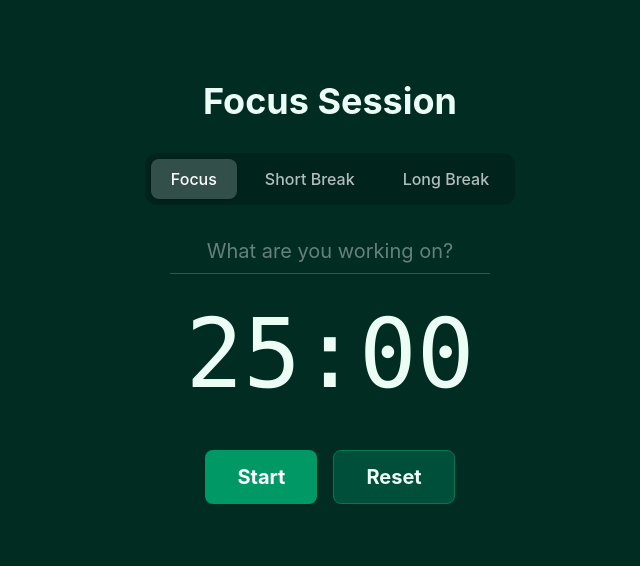
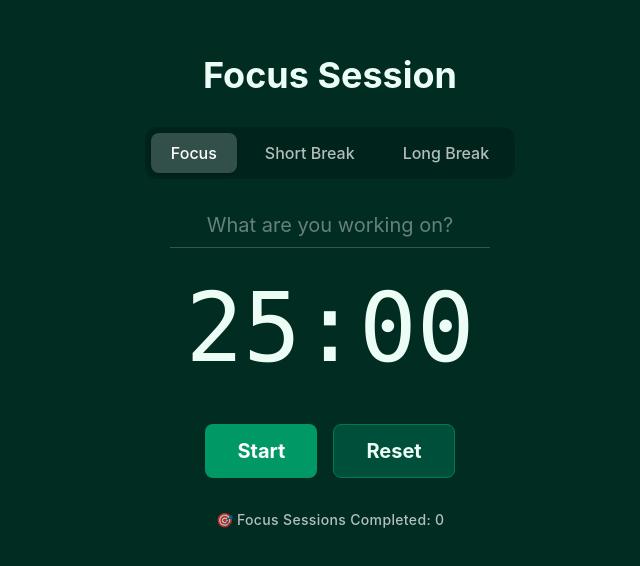
Before and after one commit to abikurian/pomodoro-tracker, a React (Vite) app: page / in a window 1280 px wide. Shown: the part 108-674 px from the top of the page, without its empty margins (310-950 px from the left). Built offline with nearby package versions, Linux system fonts and the light colour scheme.

Commit message:
feat: add cycle counter to track completed focus sessions

```diff
--- a/src/App.jsx
+++ b/src/App.jsx
@@ -7,11 +7,12 @@ const MODES = {
 };
 
 function App() {
-  // 1. State: Mode, time remaining, timer active status, and task objective
+  // 1. State: Mode, time remaining, timer active status, task objective, and completed cycles
   const [mode, setMode] = useState('Focus');
   const [timeLeft, setTimeLeft] = useState(MODES.Focus.duration);
   const [isActive, setIsActive] = useState(false);
   const [task, setTask] = useState('');
+  const [cyclesCompleted, setCyclesCompleted] = useState(0);
 
   // 2. The Engine: Runs every time 'isActive' or 'timeLeft' changes
   useEffect(() => {
@@ -24,10 +25,14 @@ function App() {
     } else {
       // If paused or hit 0, stop the clock
       clearInterval(interval);
+      if (timeLeft === 0 && mode === 'Focus') {
+        // oxlint-disable-next-line react/set-state-in-effect
+        setCyclesCompleted((prev) => prev + 1);
+      }
     }
     // Cleanup function prevents memory leaks when the component re-renders
     return () => clearInterval(interval);
-  }, [isActive, timeLeft]);
+  }, [isActive, timeLeft, mode]);
 
   // 3. Formatting Math: Convert raw seconds into mm:ss layout
   const minutes = Math.floor(timeLeft / 60);
@@ -98,6 +103,10 @@ function App() {
           Reset
         </button>
       </div>
+
+      <div className="mt-8 text-white/70 text-sm font-medium tracking-wide">
+        🎯 Focus Sessions Completed: {cyclesCompleted}
+      </div>
     </div>
   );
 }
```
